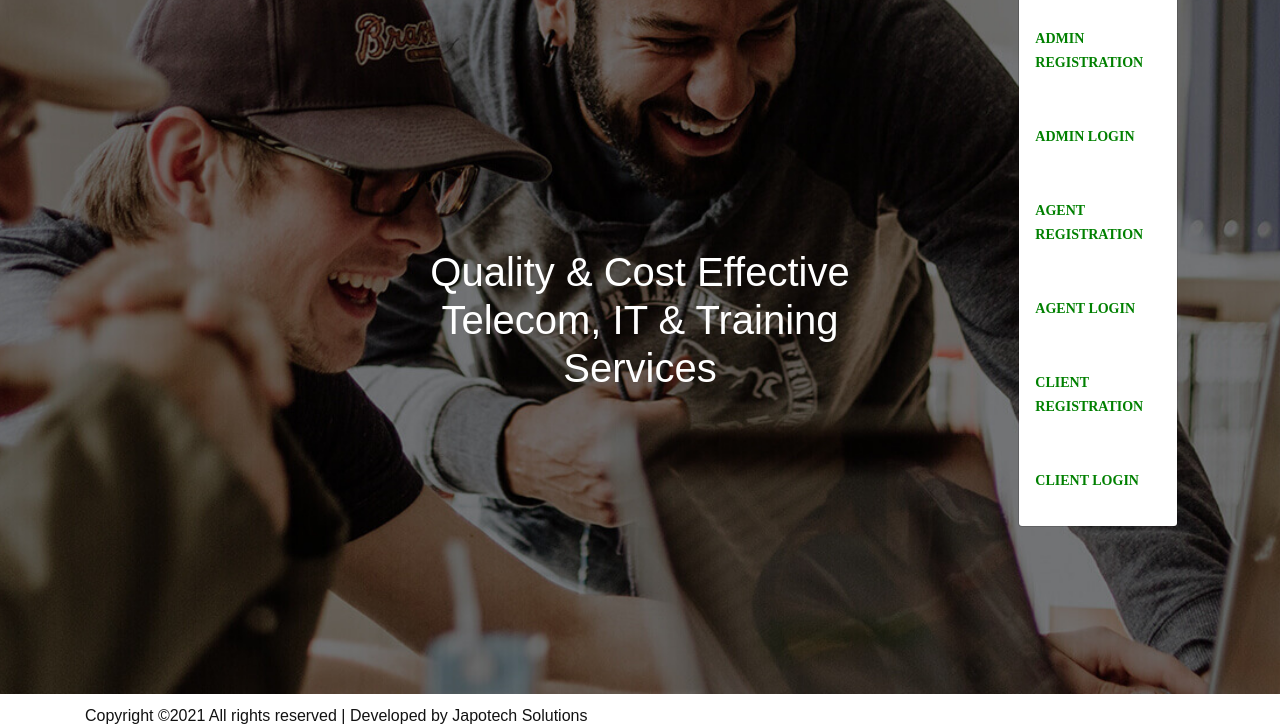
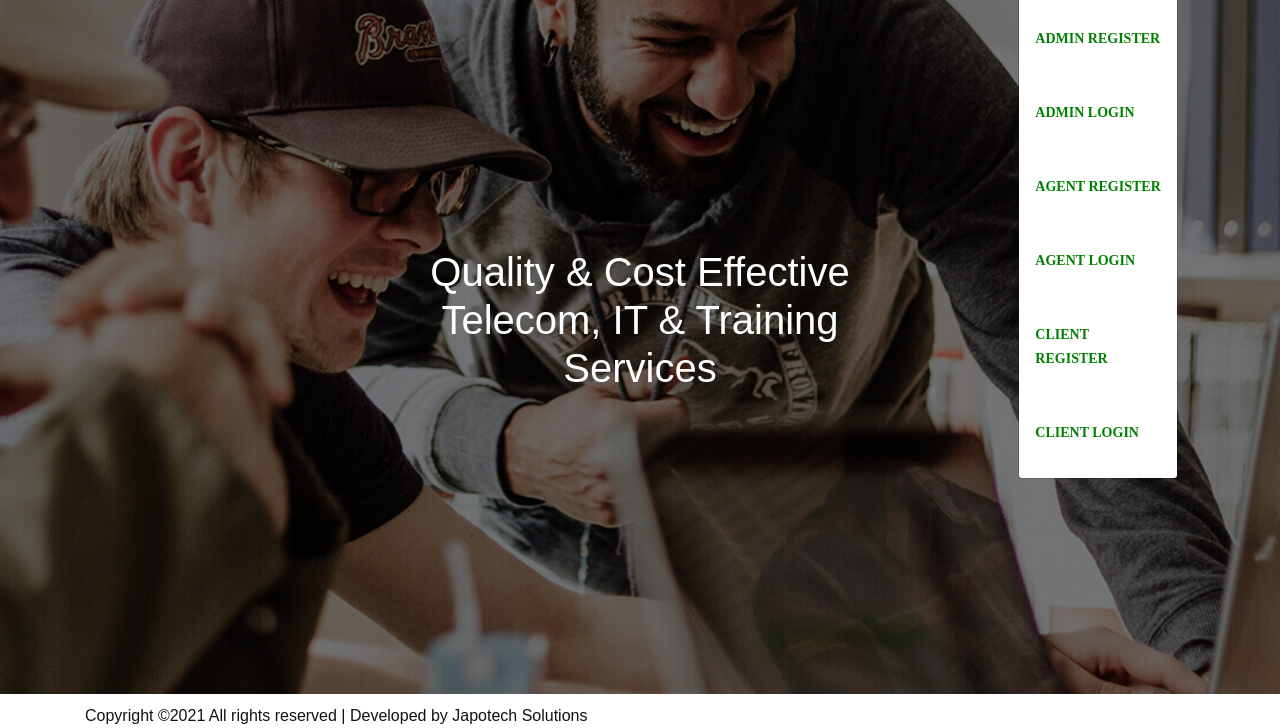
Before and after one commit to joycesand/team_Lioness, a website: page landingpage.html in a window 1280 px wide. Both pictures are taken after a click on the button "REGISTER / LOGIN". Shown: the part 100-828 px from the top of the page. Drawn offline with Linux system fonts and the light colour scheme.

Commit message:
made changes on the navbar

```diff
--- a/landingpage.html
+++ b/landingpage.html
@@ -87,11 +87,11 @@
                                     </li>
                                     <li class="nav-item dropdown"><a href="#" role="button" data-toggle="dropdown" aria-haspopup="true" aria-expanded="false" style="color:white; font-size: 13px; background-color: #083c6f ;  font-family: 'Raleway' ">Register / Login</a>
                                         <div class="dropdown-menu" aria-labelledby="navbarDropdown">
-                                            <a href="././views/adminregistration.html">Admin Registration</a>
+                                            <a href="././views/adminregistration.html">Admin Register</a>
                                             <a href="././views/adminlogin.html">Admin Login </a>
-                                            <a href="././views/supplierregistration.html">Agent Registration</a>
+                                            <a href="././views/supplierregistration.html">Agent Register</a>
                                             <a href="././views/supplierlogin.html">Agent Login</a>
-                                            <a href="././views/customerregistration.html">Client Registration</a>
+                                            <a href="././views/customerregistration.html">Client Register</a>
                                             <a href="././views/customerlogin.html">Client Login</a>
 
                                     </li>
```
Also changed, not shown: views/landingpage.html (+3 -3 lines).
